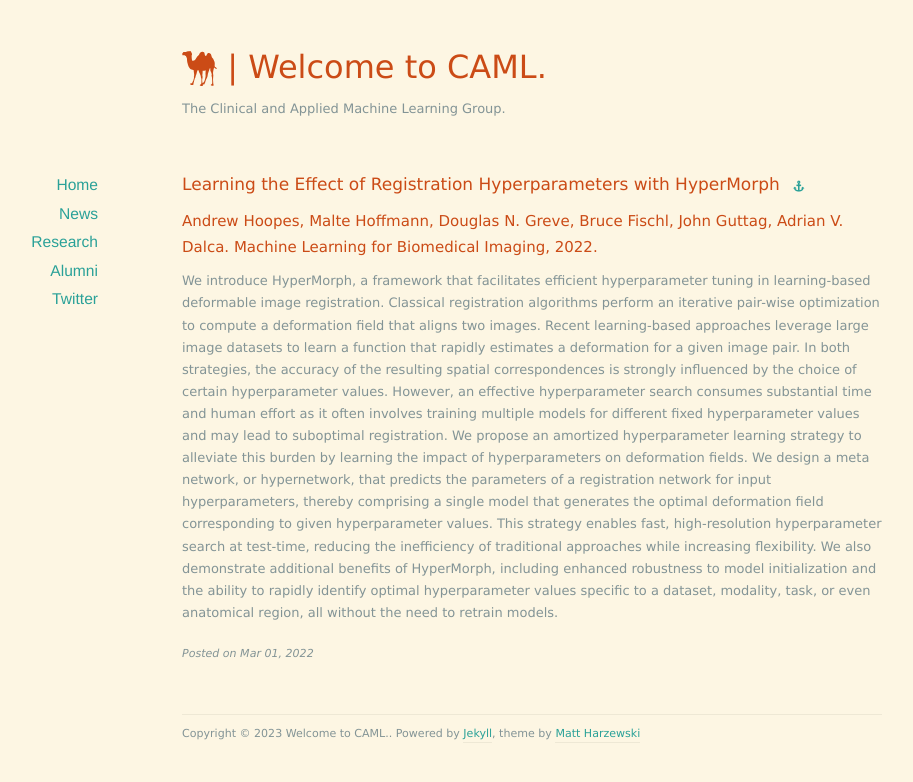
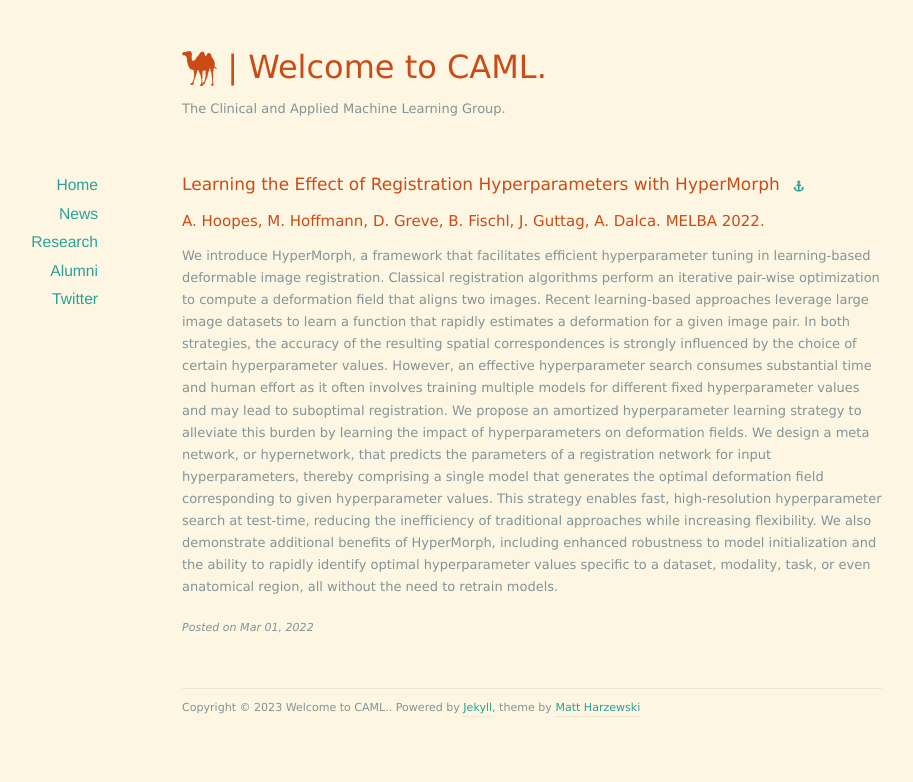
Before and after one commit to mit-caml/mit-caml.github.io, a Jekyll site: the page built from _posts/2022-03-01-hypermorph.md, in a window 1280 px wide. Shown: the top 782 px of the page, without its empty margins (108-1021 px from the left). Built offline with Jekyll 4.4.1, drawn with Linux system fonts in a browser that asks for light colours; nearby versions of some CDN libraries.

Commit message:
looks like we're using abbreviated first names

```diff
--- a/_posts/2022-03-01-hypermorph.md
+++ b/_posts/2022-03-01-hypermorph.md
@@ -2,8 +2,8 @@
 layout: post
 type: "publication"
 title:  "Learning the Effect of Registration Hyperparameters with HyperMorph"
-authors: "Andrew Hoopes, Malte Hoffmann, Douglas N. Greve, Bruce Fischl, John Guttag, Adrian V. Dalca"
-venue: "Machine Learning for Biomedical Imaging, 2022"
+authors: "A. Hoopes, M. Hoffmann, D. Greve, B. Fischl, J. Guttag, A. Dalca"
+venue: "MELBA 2022"
 external-url: "https://www.melba-journal.org/pdf/2022:003.pdf"
 code: "https://ahoopes.github.io/hypermorph"
 video: "https://ahoopes.github.io/hypermorph"
```
